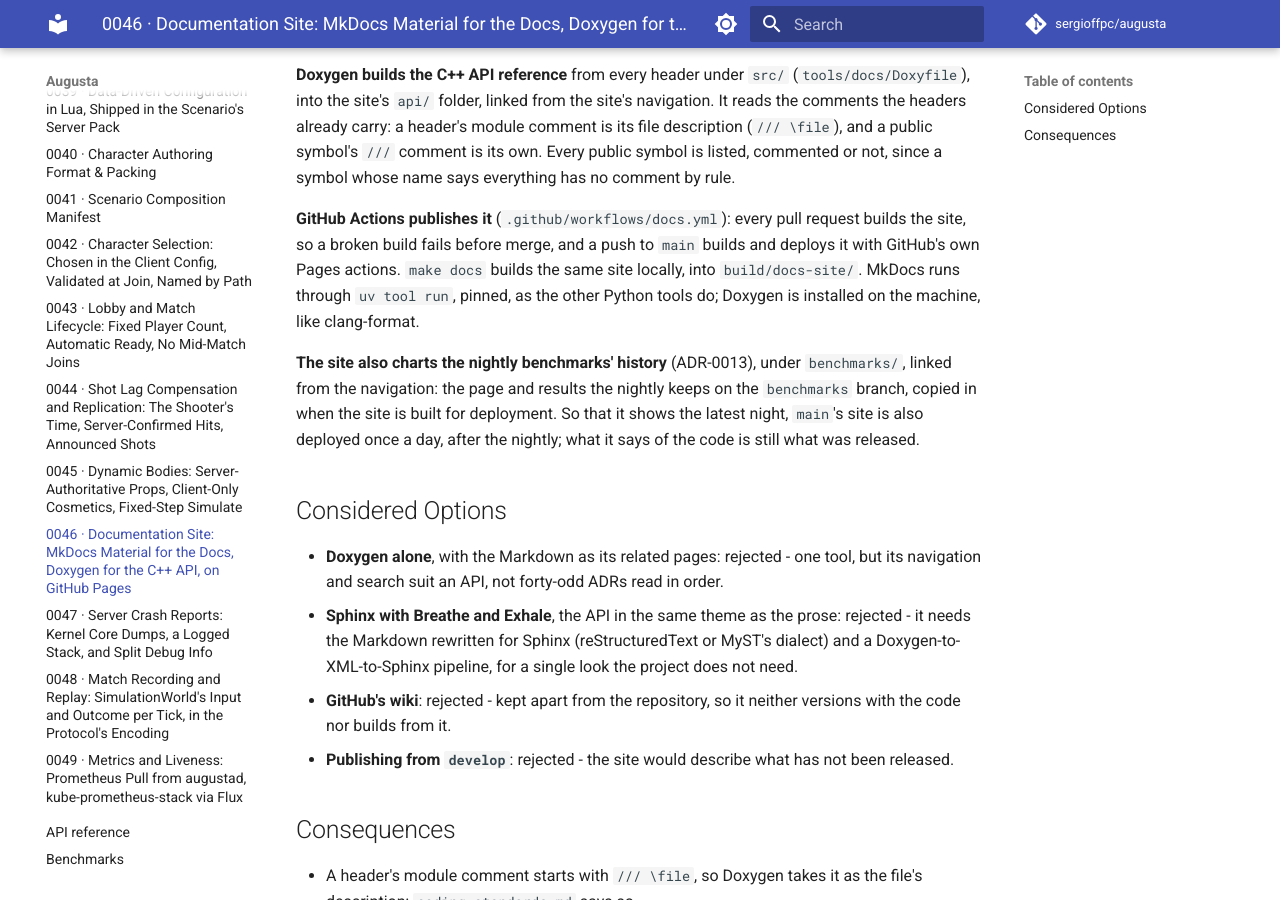
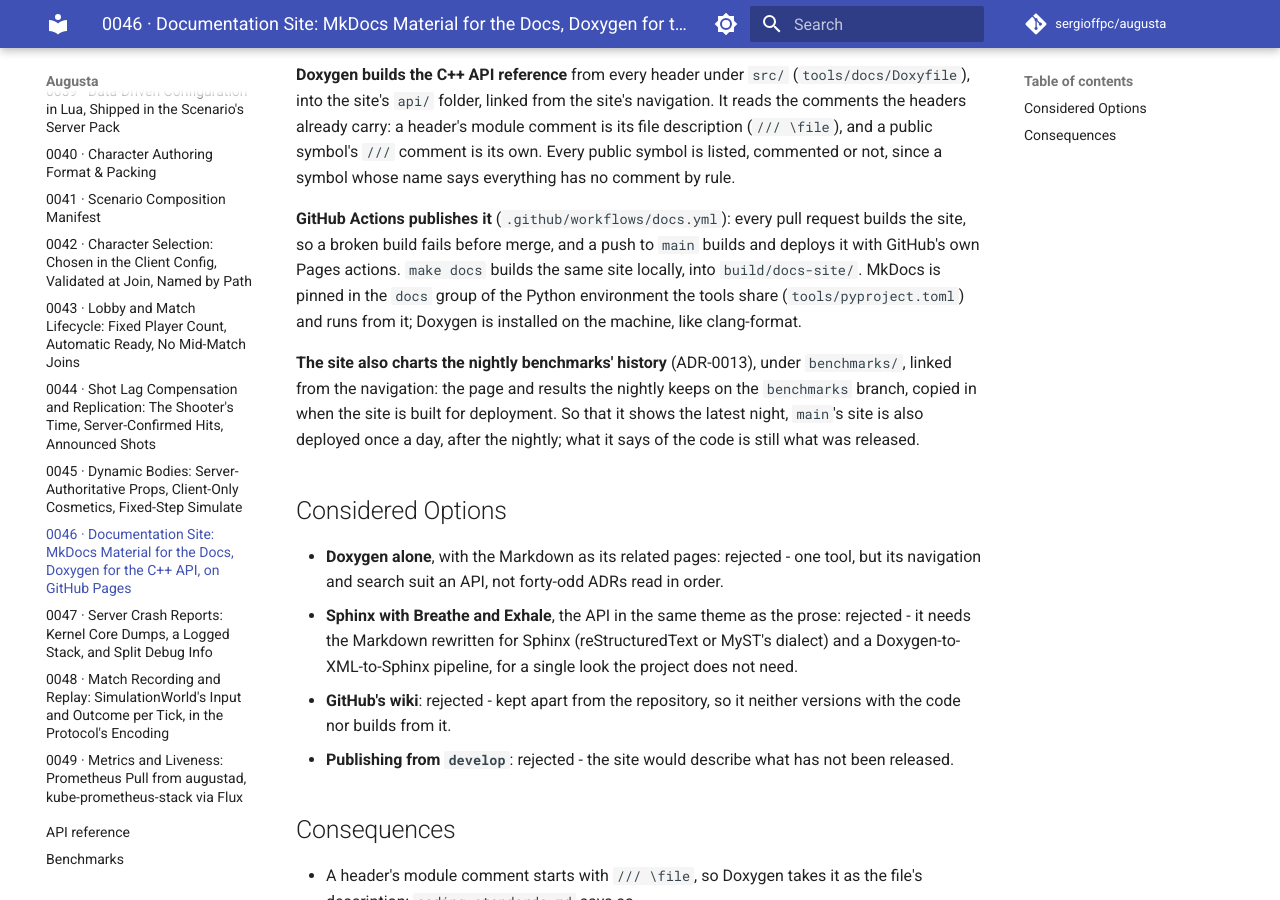
Before and after one commit to sergioffpc/augusta, an MkDocs documentation site: the page built from docs/adr/0046-documentation-site.md, in a window 1280 px wide and 900 px high, scrolled down 498 px. Built offline with MkDocs 1.6.1 and Material for MkDocs 9.7.7, drawn with Linux system fonts in a browser that asks for light colours; comment, search, counter and statistics services are not loaded.

Commit message:
build(tools): share one uv environment across tools/
Make tools/ a uv workspace with pack as its member, so every Python tool
shares tools/.venv and one lock, tools/uv.lock. MkDocs moves from
`uv tool run` pins into its docs group, which `make docs` runs alone, so
the editor resolves tools/docs/hooks.py and the pins live in one place.
The lock keeps the cooker's previous dependency versions.

Co-Authored-By: Claude Opus 5.5 <noreply@anthropic.com>

```diff
--- a/docs/adr/0046-documentation-site.md
+++ b/docs/adr/0046-documentation-site.md
@@ -25,8 +25,9 @@ name says everything has no comment by rule.
 **GitHub Actions publishes it** (`.github/workflows/docs.yml`): every pull request
 builds the site, so a broken build fails before merge, and a push to `main` builds
 and deploys it with GitHub's own Pages actions. `make docs` builds the same site
-locally, into `build/docs-site/`. MkDocs runs through `uv tool run`, pinned, as the
-other Python tools do; Doxygen is installed on the machine, like clang-format.
+locally, into `build/docs-site/`. MkDocs is pinned in the `docs` group of the
+Python environment the tools share (`tools/pyproject.toml`) and runs from it;
+Doxygen is installed on the machine, like clang-format.
 
 **The site also charts the nightly benchmarks' history** (ADR-0013), under
 `benchmarks/`, linked from the navigation: the page and results the nightly keeps on
```
Also changed, not shown: tools/README.md (+17 -8 lines), 8 other files.
